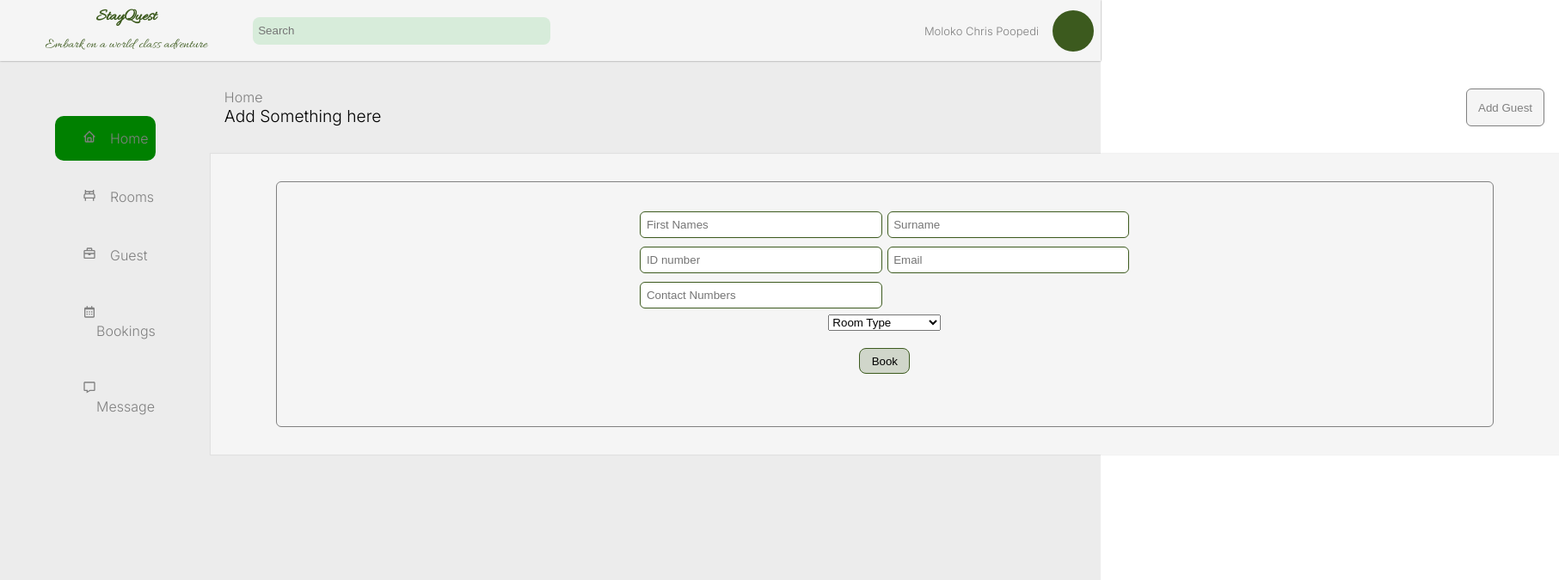
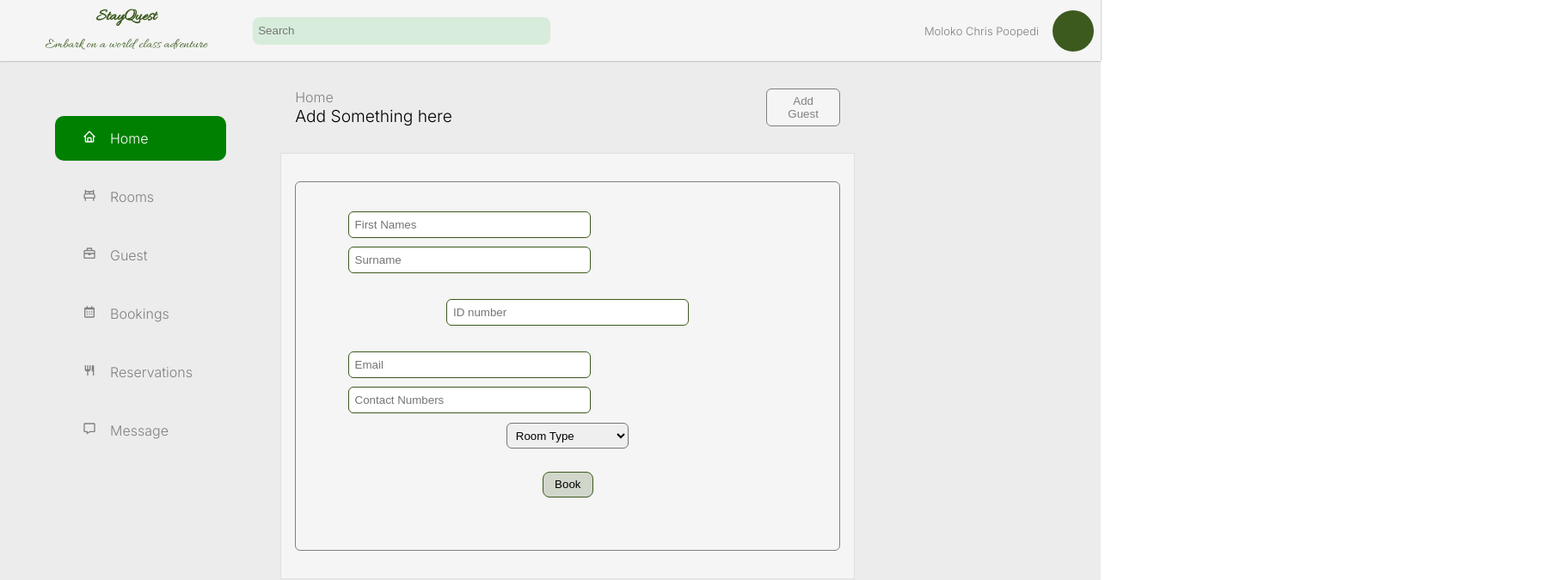
Before and after one commit to molokochris/StayQuest-Hotel, a React (Vite) app: page /admin/Dashboard/add-guest in a window 1280 px wide. Shown: the top 675 px of the page at 86% size, 1813 px wide, since content can reach past the window. Built offline with nearby package versions, Linux system fonts and the light colour scheme; a web font is replaced by a local one.

Commit message:
css admin

```diff
--- a/src/Pages/Admin/Components/AddGuest.jsx
+++ b/src/Pages/Admin/Components/AddGuest.jsx
@@ -14,7 +14,7 @@ export default function AddGuest() {
   const showGuests = (e) => {
     // e.preventDefault();
     setIsShowGuests(true);
-    console.log("selectted: ", e)
+    console.log("selectted: ", e);
   };
   return (
     <div className="add-guests">
@@ -24,30 +24,23 @@ export default function AddGuest() {
           <input type="text" placeholder="First Names" />
           <input type="text" placeholder="Surname" />
         </div>
+        <br />
+        <div className="g-id">
+          <input type="number" placeholder="ID number" />
+        </div>
+        <br />
         <div className="g-contacts">
-          <input type="number" placeholder="ID number" />
           <input type="text" placeholder="Email" />
-          <br />
           <input type="text" placeholder="Contact Numbers" />
         </div>
         <div className="g-room" onChange={(e) => showGuests(e.target.value)}>
           <label>
             <select>
-              <option value="-1">
-                Room Type
-              </option>
-              <option value="1">
-                Standard Room
-              </option>
-              <option value="2">
-                Deluxe Room
-              </option>
-              <option value="3">
-                Executive Room
-              </option>
-              <option value="4">
-                Presidential Room
-              </option>
+              <option value="-1">Room Type</option>
+              <option value="1">Standard Room</option>
+              <option value="2">Deluxe Room</option>
+              <option value="3">Executive Room</option>
+              <option value="4">Presidential Room</option>
             </select>
             {isShowGuests && (
               <select>
--- /dev/null
+++ b/src/Pages/Admin/Components/Reservations.jsx
@@ -0,0 +1,31 @@
+import { BiArrowBack } from "@react-icons/all-files/bi/BiArrowBack";
+import React from "react";
+import { useNavigate } from "react-router-dom";
+
+export default function Reservations() {
+  const navigate = useNavigate();
+
+  const goBack = () => {
+    navigate("/admin/Dashboard");
+  };
+  return (
+    <>
+      <div className="c-head">
+        <div className="clm-1">
+          <BiArrowBack
+            style={{ marginRight: ".2em", color: "gray" }}
+            onClick={goBack}
+          />
+          <div className="in-clm1">
+            <span className="sub-head">Reservations</span>
+            <span className="heading">Add Something here</span>
+          </div>
+        </div>
+        {/* <div className="clm-2">
+          <div className="booking-btn">Add Guest</div>
+        </div> */}
+      </div>
+      <div className="c-main">more info</div>
+    </>
+  );
+}
--- a/src/Pages/Admin/Dashboard.jsx
+++ b/src/Pages/Admin/Dashboard.jsx
@@ -4,6 +4,7 @@ import { BiCalendar } from "@react-icons/all-files/bi/BiCalendar";
 import { BiHome } from "@react-icons/all-files/bi/BiHome";
 import { BiMessage } from "@react-icons/all-files/bi/BiMessage";
 import { BiPowerOff } from "@react-icons/all-files/bi/BiPowerOff";
+import { BiRestaurant } from "@react-icons/all-files/bi/BiRestaurant.js";
 import React, { useState } from "react";
 import { Link, Route, Routes, useLocation } from "react-router-dom";
 import Messages from "./Components/Messages.jsx";
@@ -11,6 +12,7 @@ import Bookings from "./Components/Bookings";
 import Guests from "./Components/Guests";
 import AdminRooms from "./Components/AdminRooms";
 import Home from "./Components/Home";
+import Reservations from "./Components/Reservations.jsx";
 
 export default function Dashboard() {
   const path = useLocation().pathname;
@@ -39,13 +41,19 @@ export default function Dashboard() {
             <li
               className="opt"
               style={
-                ((path === "/admin/Dashboard/") || (path === "/admin/Dashboard/add-guest"))
+                path === "/admin/Dashboard/" ||
+                path === "/admin/Dashboard/add-guest"
                   ? { backgroundColor: "green" }
                   : null
               }
             >
               <Link
-                style={(path === "/admin/Dashboard/") ? { color: "white" } : null}
+                style={
+                  path === "/admin/Dashboard/" ||
+                  path === "/admin/Dashboard/add-guest"
+                    ? { color: "white" }
+                    : null
+                }
                 to="/admin/Dashboard/"
               >
                 <BiHome />
@@ -113,6 +121,26 @@ export default function Dashboard() {
             <li
               className="opt"
               style={
+                path === "/admin/Dashboard/Reservations"
+                  ? { backgroundColor: "green" }
+                  : null
+              }
+            >
+              <Link
+                style={
+                  path === "/admin/Dashboard/Reservations"
+                    ? { color: "white" }
+                    : null
+                }
+                to="Reservations"
+              >
+                <BiRestaurant />
+                <span>Reservations</span>
+              </Link>
+            </li>
+            <li
+              className="opt"
+              style={
                 path === "/admin/Dashboard/Messages"
                   ? { backgroundColor: "green" }
                   : null
@@ -156,6 +184,7 @@ export default function Dashboard() {
             <Route path="adminrooms" element={<AdminRooms />} />
             <Route path="Bookings" element={<Bookings />} />
             <Route path="Guests" element={<Guests />} />
+            <Route path="Reservations" element={<Reservations />} />
             <Route path="Messages" element={<Messages />} />
           </Routes>
         </div>
--- a/src/Pages/Admin/Stylesheets/AddGuest.css
+++ b/src/Pages/Admin/Stylesheets/AddGuest.css
@@ -1,6 +1,6 @@
 .add-guests {
-  width: 90%;
-  height: 90%;
+  /* width: 90%; */
+  /* height: 90%; */
   padding: 1em;
   display: flex;
   justify-content: center;
@@ -27,8 +27,8 @@ form input {
   border-radius: 8px;
   padding: 0.5em 1em;
 }
-label option {
-  padding: 0.1em;
+select {
+  padding: 0.4em;
   margin: 0.5em;
-  border-radius: 4px;
+  border-radius: 6px;
 }
--- a/src/Pages/Admin/Stylesheets/home.css
+++ b/src/Pages/Admin/Stylesheets/home.css
@@ -40,7 +40,7 @@
   background-color: whitesmoke;
   padding: 2em 1em;
   box-shadow: 0px 0px 1px 1px rgba(128, 128, 128, 0.1);
-  width: 96em;
+  /* width: 96em; */
   /* height: 46em; */
   display: flex;
   justify-content: center;
```
